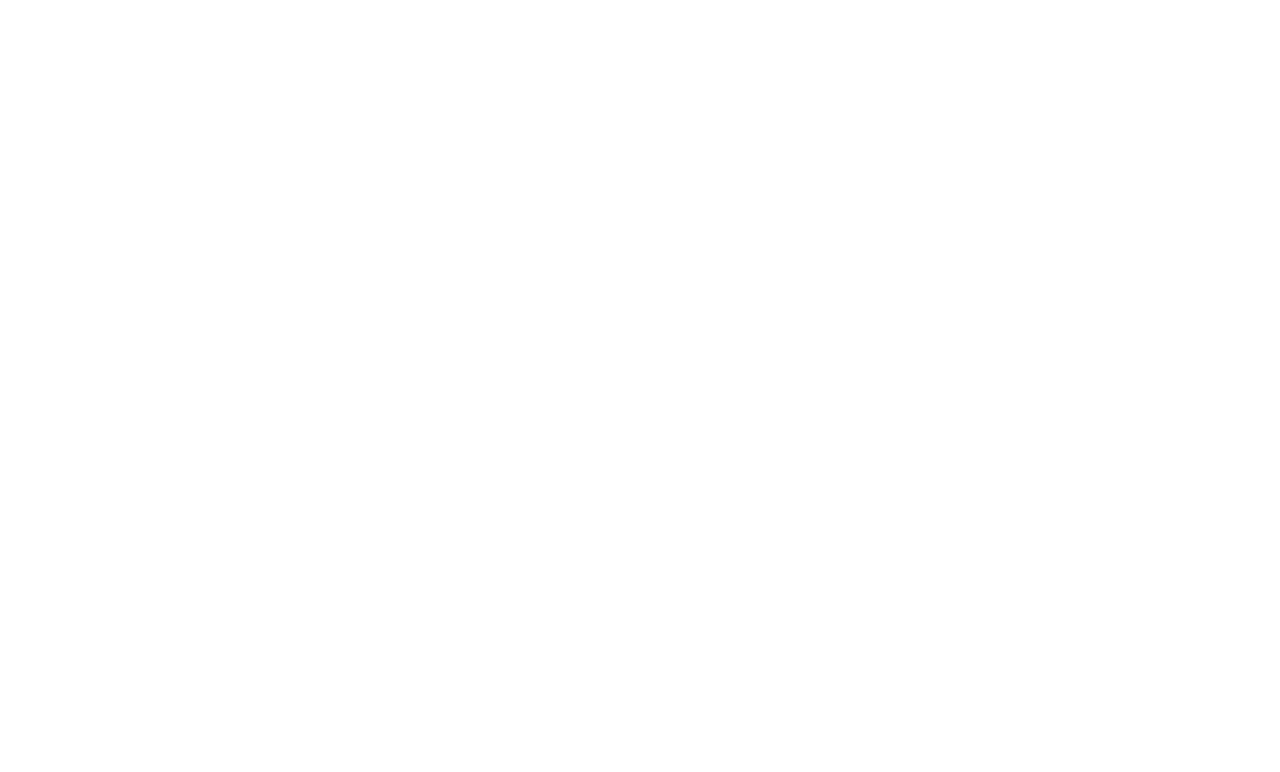
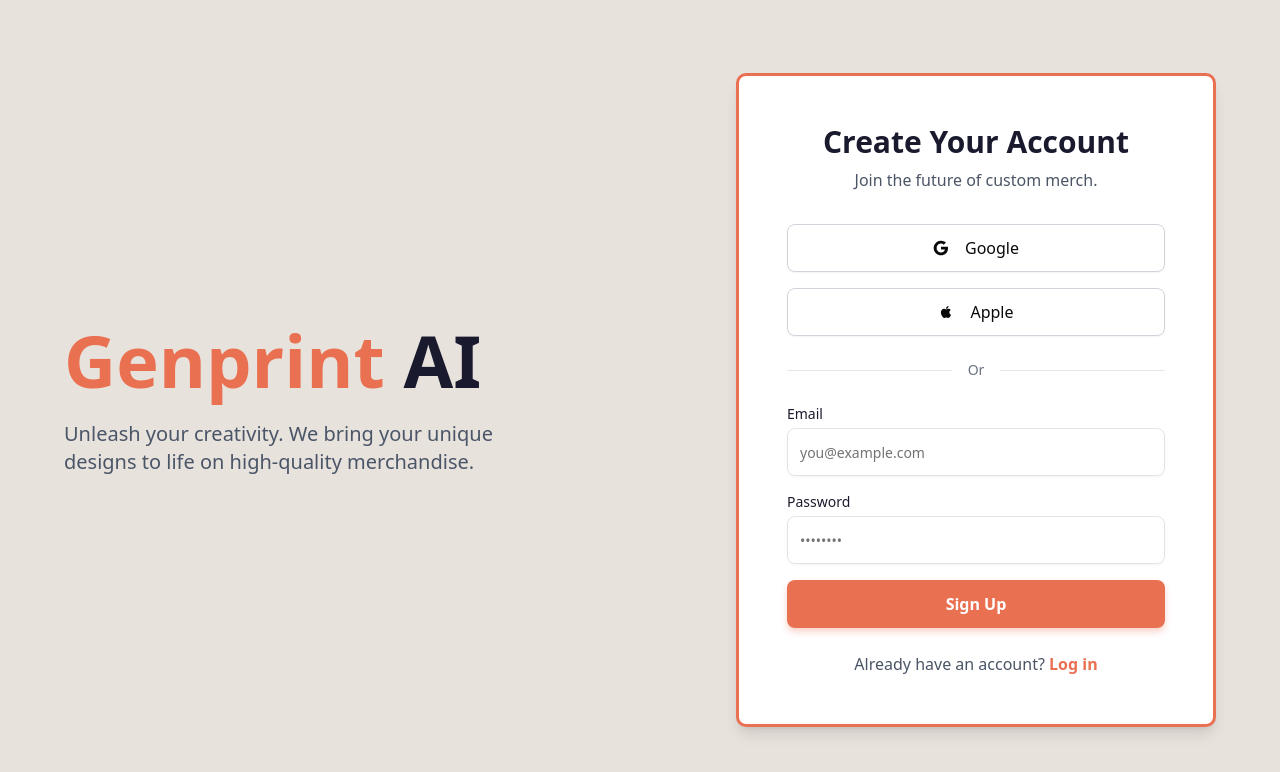
Before and after one commit to rayyanbey/GenprintAI, a Next.js app in the folder my-app/: page / in a window 1280 px wide. Shown: the top 772 px of the page. Built offline with nearby package versions, Linux system fonts and the light colour scheme.

Commit message:
feat: implement user registration form with Google and Apple sign-up options

```diff
--- a/my-app/app/page.tsx
+++ b/my-app/app/page.tsx
@@ -1,7 +1,138 @@
+'use client';
+
+import { useState } from 'react';
+import { Button } from '@/components/ui/button';
+import { Input } from '@/components/ui/input';
+import { Label } from '@/components/ui/label';
+
 export default function Home() {
+  const [email, setEmail] = useState('');
+  const [password, setPassword] = useState('');
+
   return (
-    <div>
+    <div className="min-h-screen flex items-center justify-between px-16" style={{ backgroundColor: '#E8E2DC' }}>
+      <div className="flex-1">
+        <h1 className="text-7xl font-bold mb-6">
+          <span style={{ color: '#EA7052' }}>Genprint</span>{' '}
+          <span style={{ color: '#1A1A2E' }}>AI</span>
+        </h1>
+        <p className="text-xl" style={{ color: '#4A5568', maxWidth: '500px' }}>
+          Unleash your creativity. We bring your unique designs to life on high-quality merchandise.
+        </p>
+      </div>
 
+      <div className="flex-1 flex justify-end">
+        <div
+          className="bg-white rounded-lg p-12 shadow-lg"
+          style={{
+            width: '480px',
+            border: '3px solid #EA7052'
+          }}
+        >
+          <div className="text-center mb-8">
+            <h2 className="text-3xl font-bold mb-2" style={{ color: '#1A1A2E' }}>
+              Create Your Account
+            </h2>
+            <p className="text-gray-600">Join the future of custom merch.</p>
+          </div>
+
+          <div className="space-y-4 mb-6">
+            <Button
+              variant="outline"
+              className="w-full h-12 text-base font-medium"
+              style={{ borderColor: '#D1D5DB' }}
+            >
+              <svg className="w-5 h-5 mr-2" viewBox="0 0 24 24">
+                <path
+                  fill="currentColor"
+                  d="M22.56 12.25c0-.78-.07-1.53-.2-2.25H12v4.26h5.92c-.26 1.37-1.04 2.53-2.21 3.31v2.77h3.57c2.08-1.92 3.28-4.74 3.28-8.09z"
+                />
+                <path
+                  fill="currentColor"
+                  d="M12 23c2.97 0 5.46-.98 7.28-2.66l-3.57-2.77c-.98.66-2.23 1.06-3.71 1.06-2.86 0-5.29-1.93-6.16-4.53H2.18v2.84C3.99 20.53 7.7 23 12 23z"
+                />
+                <path
+                  fill="currentColor"
+                  d="M5.84 14.09c-.22-.66-.35-1.36-.35-2.09s.13-1.43.35-2.09V7.07H2.18C1.43 8.55 1 10.22 1 12s.43 3.45 1.18 4.93l2.85-2.22.81-.62z"
+                />
+                <path
+                  fill="currentColor"
+                  d="M12 5.38c1.62 0 3.06.56 4.21 1.64l3.15-3.15C17.45 2.09 14.97 1 12 1 7.7 1 3.99 3.47 2.18 7.07l3.66 2.84c.87-2.6 3.3-4.53 6.16-4.53z"
+                />
+              </svg>
+              Google
+            </Button>
+
+            <Button
+              variant="outline"
+              className="w-full h-12 text-base font-medium"
+              style={{ borderColor: '#D1D5DB' }}
+            >
+              <svg className="w-5 h-5 mr-2" viewBox="0 0 24 24" fill="currentColor">
+                <path d="M17.05 20.28c-.98.95-2.05.8-3.08.35-1.09-.46-2.09-.48-3.24 0-1.44.62-2.2.44-3.06-.35C2.79 15.25 3.51 7.59 9.05 7.31c1.35.07 2.29.74 3.08.8 1.18-.24 2.31-.93 3.57-.84 1.51.12 2.65.72 3.4 1.8-3.12 1.87-2.38 5.98.48 7.13-.57 1.5-1.31 2.99-2.54 4.09l.01-.01zM12.03 7.25c-.15-2.23 1.66-4.07 3.74-4.25.29 2.58-2.34 4.5-3.74 4.25z" />
+              </svg>
+              Apple
+            </Button>
+          </div>
+
+          <div className="relative mb-6">
+            <div className="absolute inset-0 flex items-center">
+              <div className="w-full border-t" style={{ borderColor: '#E5E7EB' }}></div>
+            </div>
+            <div className="relative flex justify-center text-sm">
+              <span className="px-4 bg-white text-gray-500">Or</span>
+            </div>
+          </div>
+
+          <form className="space-y-4">
+            <div>
+              <Label htmlFor="email" className="text-sm font-medium" style={{ color: '#1A1A2E' }}>
+                Email
+              </Label>
+              <Input
+                id="email"
+                type="email"
+                placeholder="you@example.com"
+                value={email}
+                onChange={(e) => setEmail(e.target.value)}
+                className="mt-1 h-12"
+              />
+            </div>
+
+            <div>
+              <Label htmlFor="password" className="text-sm font-medium" style={{ color: '#1A1A2E' }}>
+                Password
+              </Label>
+              <Input
+                id="password"
+                type="password"
+                placeholder="••••••••"
+                value={password}
+                onChange={(e) => setPassword(e.target.value)}
+                className="mt-1 h-12"
+              />
+            </div>
+
+            <Button
+              type="submit"
+              className="w-full h-12 text-base font-semibold text-white"
+              style={{
+                backgroundColor: '#EA7052',
+                boxShadow: '0 4px 6px rgba(234, 112, 82, 0.3)'
+              }}
+            >
+              Sign Up
+            </Button>
+          </form>
+
+          <p className="text-center mt-6 text-gray-600">
+            Already have an account?{' '}
+            <a href="#" className="font-semibold" style={{ color: '#EA7052' }}>
+              Log in
+            </a>
+          </p>
+        </div>
+      </div>
     </div>
   );
 }
--- /dev/null
+++ b/my-app/components/ui/button.tsx
@@ -0,0 +1,60 @@
+import * as React from "react"
+import { Slot } from "@radix-ui/react-slot"
+import { cva, type VariantProps } from "class-variance-authority"
+
+import { cn } from "@/lib/utils"
+
+const buttonVariants = cva(
+  "inline-flex items-center justify-center gap-2 whitespace-nowrap rounded-md text-sm font-medium transition-all disabled:pointer-events-none disabled:opacity-50 [&_svg]:pointer-events-none [&_svg:not([class*='size-'])]:size-4 shrink-0 [&_svg]:shrink-0 outline-none focus-visible:border-ring focus-visible:ring-ring/50 focus-visible:ring-[3px] aria-invalid:ring-destructive/20 dark:aria-invalid:ring-destructive/40 aria-invalid:border-destructive",
+  {
+    variants: {
+      variant: {
+        default: "bg-primary text-primary-foreground hover:bg-primary/90",
+        destructive:
+          "bg-destructive text-white hover:bg-destructive/90 focus-visible:ring-destructive/20 dark:focus-visible:ring-destructive/40 dark:bg-destructive/60",
+        outline:
+          "border bg-background shadow-xs hover:bg-accent hover:text-accent-foreground dark:bg-input/30 dark:border-input dark:hover:bg-input/50",
+        secondary:
+          "bg-secondary text-secondary-foreground hover:bg-secondary/80",
+        ghost:
+          "hover:bg-accent hover:text-accent-foreground dark:hover:bg-accent/50",
+        link: "text-primary underline-offset-4 hover:underline",
+      },
+      size: {
+        default: "h-9 px-4 py-2 has-[>svg]:px-3",
+        sm: "h-8 rounded-md gap-1.5 px-3 has-[>svg]:px-2.5",
+        lg: "h-10 rounded-md px-6 has-[>svg]:px-4",
+        icon: "size-9",
+        "icon-sm": "size-8",
+        "icon-lg": "size-10",
+      },
+    },
+    defaultVariants: {
+      variant: "default",
+      size: "default",
+    },
+  }
+)
+
+function Button({
+  className,
+  variant,
+  size,
+  asChild = false,
+  ...props
+}: React.ComponentProps<"button"> &
+  VariantProps<typeof buttonVariants> & {
+    asChild?: boolean
+  }) {
+  const Comp = asChild ? Slot : "button"
+
+  return (
+    <Comp
+      data-slot="button"
+      className={cn(buttonVariants({ variant, size, className }))}
+      {...props}
+    />
+  )
+}
+
+export { Button, buttonVariants }
--- /dev/null
+++ b/my-app/components/ui/input.tsx
@@ -0,0 +1,21 @@
+import * as React from "react"
+
+import { cn } from "@/lib/utils"
+
+function Input({ className, type, ...props }: React.ComponentProps<"input">) {
+  return (
+    <input
+      type={type}
+      data-slot="input"
+      className={cn(
+        "file:text-foreground placeholder:text-muted-foreground selection:bg-primary selection:text-primary-foreground dark:bg-input/30 border-input h-9 w-full min-w-0 rounded-md border bg-transparent px-3 py-1 text-base shadow-xs transition-[color,box-shadow] outline-none file:inline-flex file:h-7 file:border-0 file:bg-transparent file:text-sm file:font-medium disabled:pointer-events-none disabled:cursor-not-allowed disabled:opacity-50 md:text-sm",
+        "focus-visible:border-ring focus-visible:ring-ring/50 focus-visible:ring-[3px]",
+        "aria-invalid:ring-destructive/20 dark:aria-invalid:ring-destructive/40 aria-invalid:border-destructive",
+        className
+      )}
+      {...props}
+    />
+  )
+}
+
+export { Input }
--- /dev/null
+++ b/my-app/components/ui/label.tsx
@@ -0,0 +1,24 @@
+"use client"
+
+import * as React from "react"
+import * as LabelPrimitive from "@radix-ui/react-label"
+
+import { cn } from "@/lib/utils"
+
+function Label({
+  className,
+  ...props
+}: React.ComponentProps<typeof LabelPrimitive.Root>) {
+  return (
+    <LabelPrimitive.Root
+      data-slot="label"
+      className={cn(
+        "flex items-center gap-2 text-sm leading-none font-medium select-none group-data-[disabled=true]:pointer-events-none group-data-[disabled=true]:opacity-50 peer-disabled:cursor-not-allowed peer-disabled:opacity-50",
+        className
+      )}
+      {...props}
+    />
+  )
+}
+
+export { Label }
--- a/my-app/package.json
+++ b/my-app/package.json
@@ -9,6 +9,8 @@
     "lint": "eslint"
   },
   "dependencies": {
+    "@radix-ui/react-label": "^2.1.7",
+    "@radix-ui/react-slot": "^1.2.3",
     "class-variance-authority": "^0.7.1",
     "clsx": "^2.1.1",
     "lucide-react": "^0.545.0",
```
Also changed, not shown: 1 other file (tests, documents, lock files or other folders).
